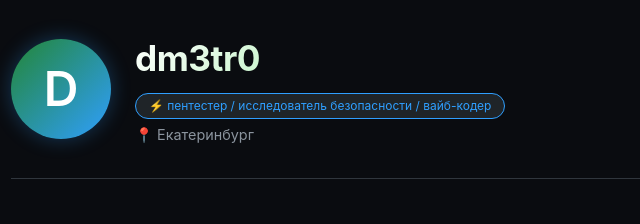
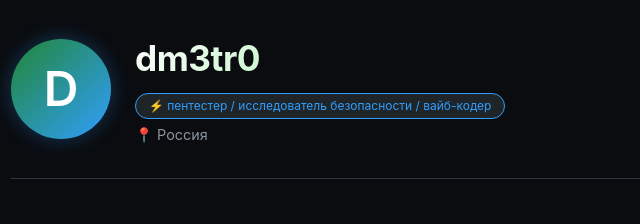
Before and after one commit to dm3tr-0/dm3tr-0.github.io, a plain HTML site: page index.html in a window 1280 px wide. Shown: the top 224 px of the page, 129-769 px from the left. Drawn offline with Linux system fonts and the light colour scheme.

Commit message:
Update index.html

```diff
--- a/index.html
+++ b/index.html
@@ -209,7 +209,7 @@
             <div class="header-info">
                 <h1>dm3tr0</h1>
                 <span class="badge">⚡ пентестер / исследователь безопасности / вайб-кодер</span>
-                <div class="location">📍 Екатеринбург</div>
+                <div class="location">📍 Россия</div>
             </div>
         </div>
 
```
